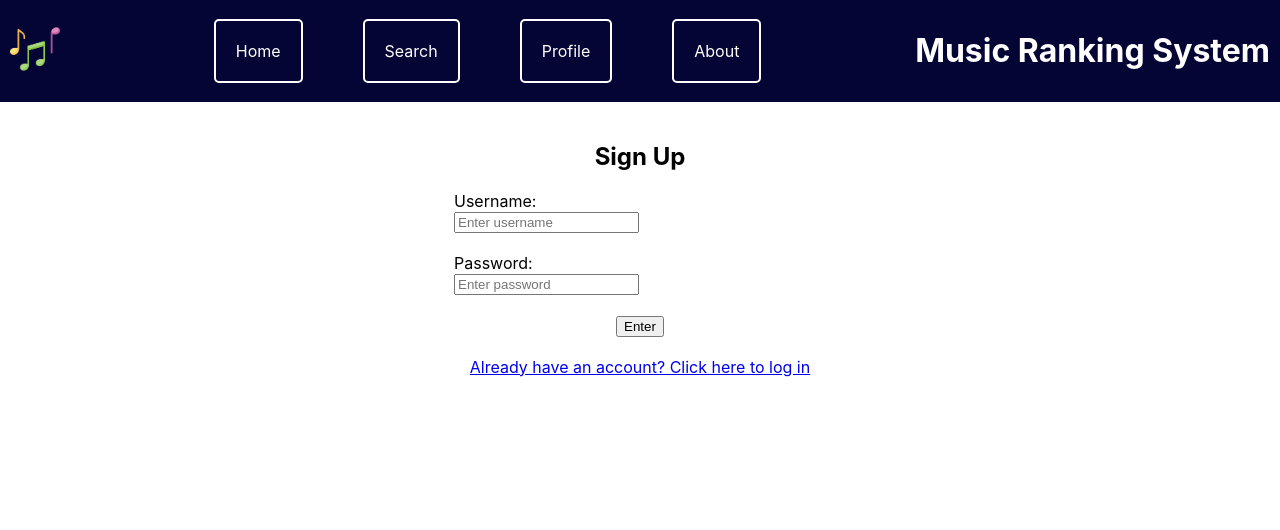
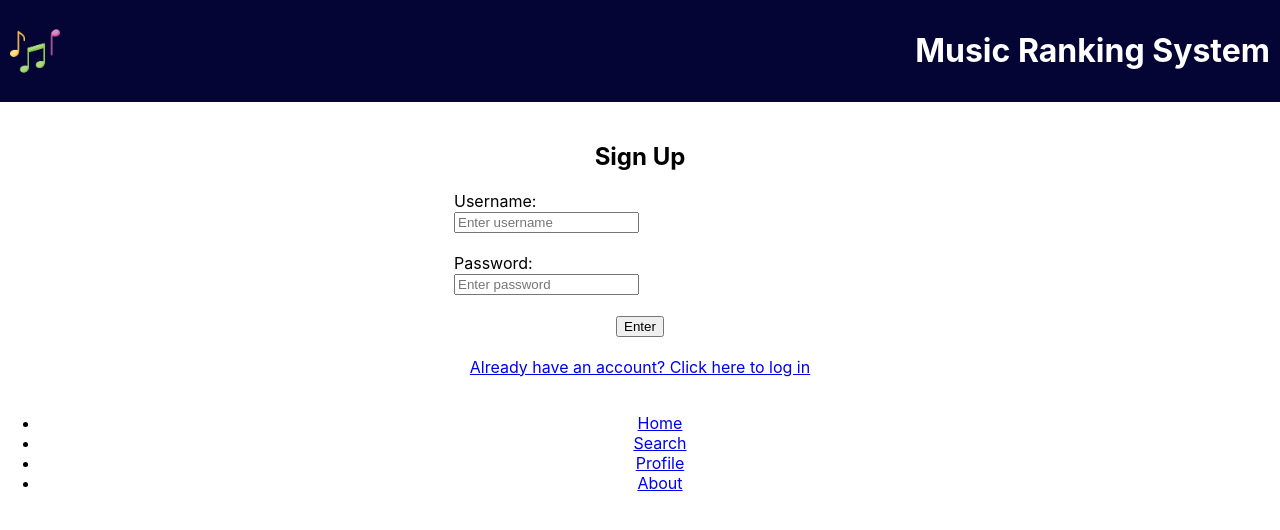
Before and after one commit to agiledev-students-fall2023/4-final-project-music-ranking-system, a React (Create React App) app in the folder front-end/: page /signup in a window 1280 px wide. Shown: the top 530 px of the page. Built offline with nearby package versions, Linux system fonts and the light colour scheme.

Commit message:
reverted the nav changes

```diff
--- a/front-end/src/components/App.js
+++ b/front-end/src/components/App.js
@@ -12,7 +12,7 @@ function App() {
   return (
     <div className="App">
       <Router>
-        <Nav />
+        <Title />
         <Routes>
           <Route path="/" element={<HomepageFeed />} />
           <Route path="/about" element={<About />} />
@@ -20,6 +20,7 @@ function App() {
           <Route path="/signup" element={<SignUp />} />;
         </Routes>
       </Router>
+      <Nav />
     </div>
   );
 }
--- a/front-end/src/components/Nav.js
+++ b/front-end/src/components/Nav.js
@@ -1,25 +1,22 @@
 import React from "react";
-import "../css/Nav.css";
 
 function Nav() {
   return (
-    <div>
-      <div className="title">
-        <a href="/">
-          <img
-            id="logo"
-            src={process.env.PUBLIC_URL + "/notes.png"}
-            alt="music notes"
-          />
-        </a>
-        <div className="nav">
+    <div className="Nav">
+      <ul>
+        <li>
           <a href="/">Home</a>
+        </li>
+        <li>
           <a href="/search">Search</a>
+        </li>
+        <li>
           <a href="/profile-review">Profile</a>
+        </li>
+        <li>
           <a href="/about">About</a>
-        </div>
-        <h1>Music Ranking System</h1>
-      </div>
+        </li>
+      </ul>
     </div>
   );
 }
--- a/front-end/src/css/Nav.css
+++ /dev/null
@@ -1,21 +0,0 @@
-.nav{
-    display: flex;
-}
-.title{
-    padding: 10px;
-    background-color: rgb(5, 5, 53);
-    color: white;
-}
-.nav a {
-    text-decoration: none;
-    color: #fff;
-    padding: 20px 20px;
-    margin: 0 30px;
-    border: 2px solid #fff;
-    border-radius: 5px;
-    transition: background-color 0.3s, color 0.3s;
-  }
-.nav a:hover {
-    background-color: #fff;
-    color: #333;
-  }
```
